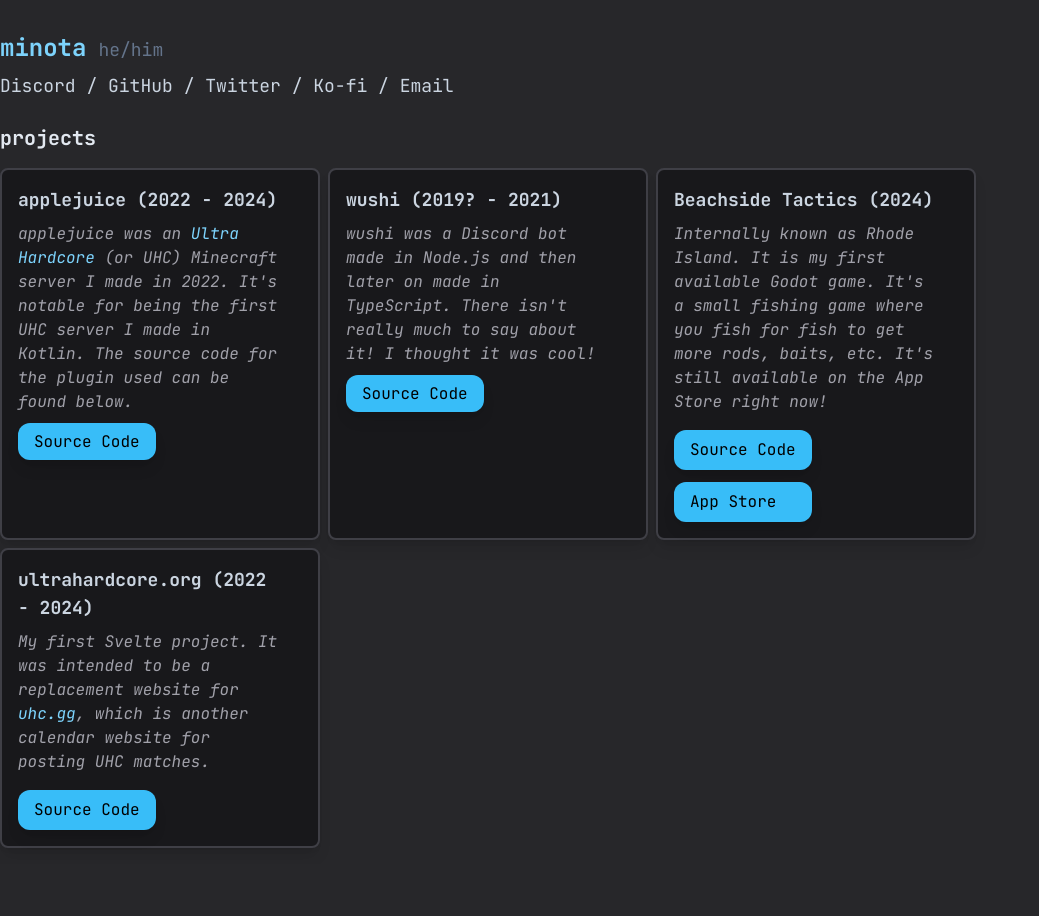
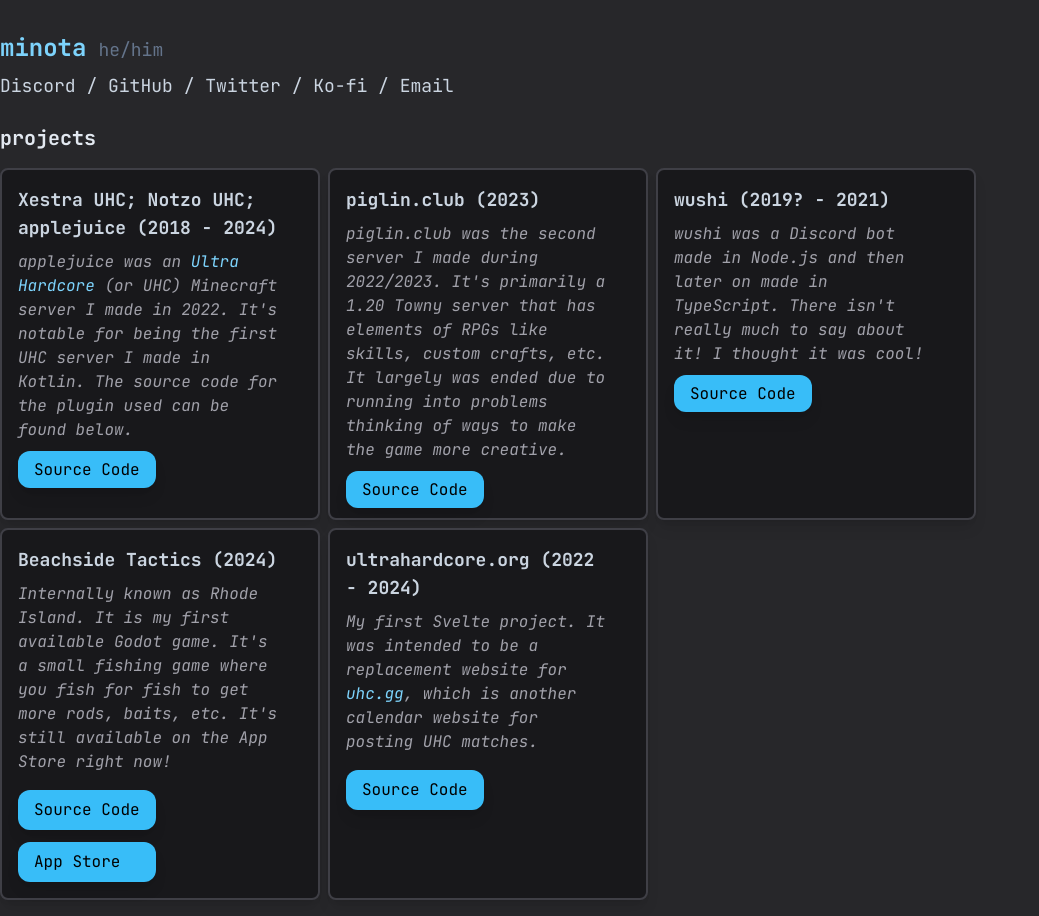
Before and after one commit to minotaa/minota.club, a SvelteKit app: page / in a window 1280 px wide. Shown: the whole page, without its empty margins (0-1039 px from the left). Before the commit the page ends 864 px from the top, so only its background shows below. Built offline with nearby package versions, Linux system fonts and the light colour scheme.

Commit message:
add piglin.club and update some stuff

```diff
--- a/src/routes/+page.svelte
+++ b/src/routes/+page.svelte
@@ -25,12 +25,21 @@
   <h1 class="text-xl text-slate-200 font-bold text-center md:text-left">projects</h1>
   <div class="flex flex-col flex-wrap md:flex-row gap-2 md:place-self-start place-self-center">
     <div class="shadow-lg rounded-lg p-4 w-80 pr-8 h-200 bg-zinc-900 border-2 border-zinc-700">
-      <h2 class="text-slate-300 text-lg font-bold">applejuice (2022 - 2024)</h2>
+      <h2 class="text-slate-300 text-lg font-bold">Xestra UHC; Notzo UHC; applejuice (2018 - 2024)</h2>
       <h3 class="mt-2 text-zinc-400 text-md italic mb-4">
         applejuice was an <a class="transition-colors text-sky-300 hover:text-sky-400" target="_blank" href="https://minecraft.fandom.com/wiki/Tutorials/Ultra_hardcore_survival">Ultra Hardcore</a> (or UHC) Minecraft server I made in 2022.
         It's notable for being the first UHC server I made in Kotlin. The source code for the plugin used can be found below.
       </h3>
       <a title="Open applejuice source code" href="https://github.com/applejuice-server/Kraftwerk" target="_blank" class="shadow-lg rounded-xl pt-2 pb-2 pl-4 pr-4 bg-sky-400 hover:bg-sky-500 transition-colors">Source Code</a>
+    </div>
+
+    <div class="shadow-lg rounded-lg p-4 w-80 pr-8 h-200 bg-zinc-900 border-2 border-zinc-700">
+      <h2 class="text-slate-300 text-lg font-bold">piglin.club (2023)</h2>
+      <h3 class="mt-2 text-zinc-400 text-md italic mb-4">
+        piglin.club was the second server I made during 2022/2023. It's primarily a 1.20 Towny server that has elements of RPGs like skills, custom crafts, etc.
+        It largely was ended due to running into problems thinking of ways to make the game more creative.
+      </h3>
+      <a title="Open applejuice source code" href="https://github.com/PiglinClub/Brimstone" target="_blank" class="shadow-lg rounded-xl pt-2 pb-2 pl-4 pr-4 bg-sky-400 hover:bg-sky-500 transition-colors">Source Code</a>
     </div>
 
     <div class="shadow-lg rounded-lg p-4 pr-8 w-80 h-200 bg-zinc-900 border-2 border-zinc-700">
```
